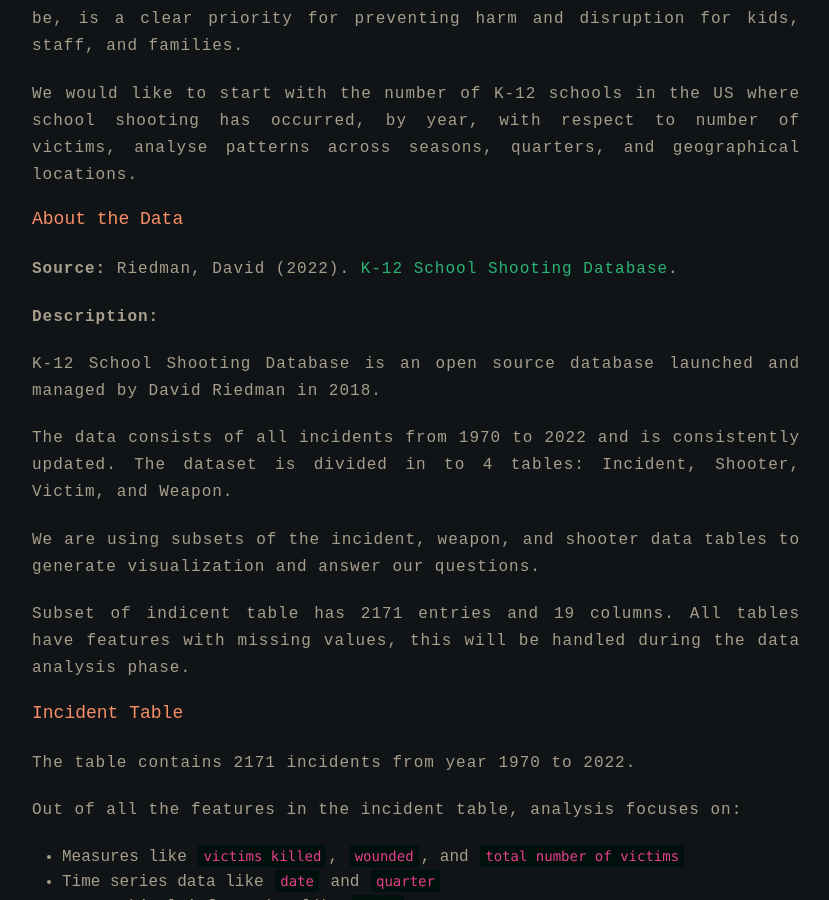
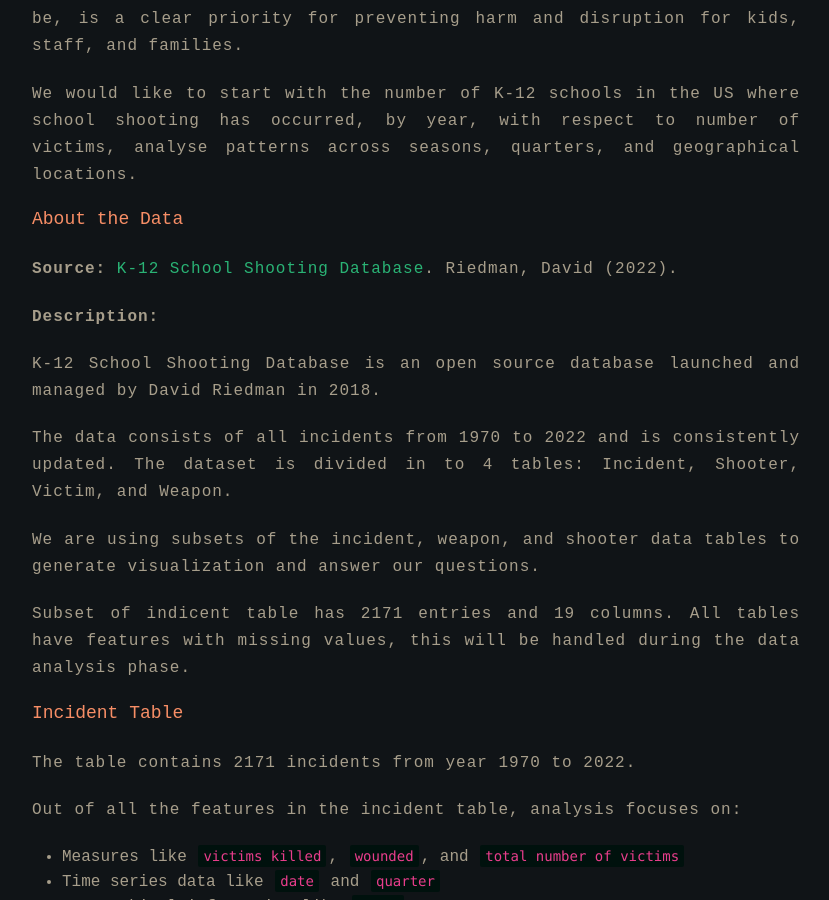
Before and after one commit to atharva-bhagwat/atharva-bhagwat.github.io, a Jekyll site: the page built from all_collections/_posts/2022-12-15-school-shootings-in-the-us.md, in a window 1280 px wide and 900 px high, scrolled down 1093 px. Shown: the whole window, without its empty margins (224-1053 px from the left). Built offline with Jekyll 4.4.1, drawn with Linux system fonts in a browser that asks for light colours; nearby versions of some CDN libraries; library files that are not in the unit come from our copies; a script that is not in the unit is left out.

Commit message:
Update credits

```diff
--- a/all_collections/_posts/2022-12-15-school-shootings-in-the-us.md
+++ b/all_collections/_posts/2022-12-15-school-shootings-in-the-us.md
@@ -22,7 +22,7 @@ We would like to start with the number of K-12 schools in the US where school sh
 
 ## About the Data
 
-**Source:** Riedman, David (2022). [K-12 School Shooting Database](https://k12ssdb.org/all-shootings).
+**Source:** [K-12 School Shooting Database](https://k12ssdb.org/all-shootings). Riedman, David (2022).
 
 **Description:**
 
```
Also changed, not shown: 8 other files.
